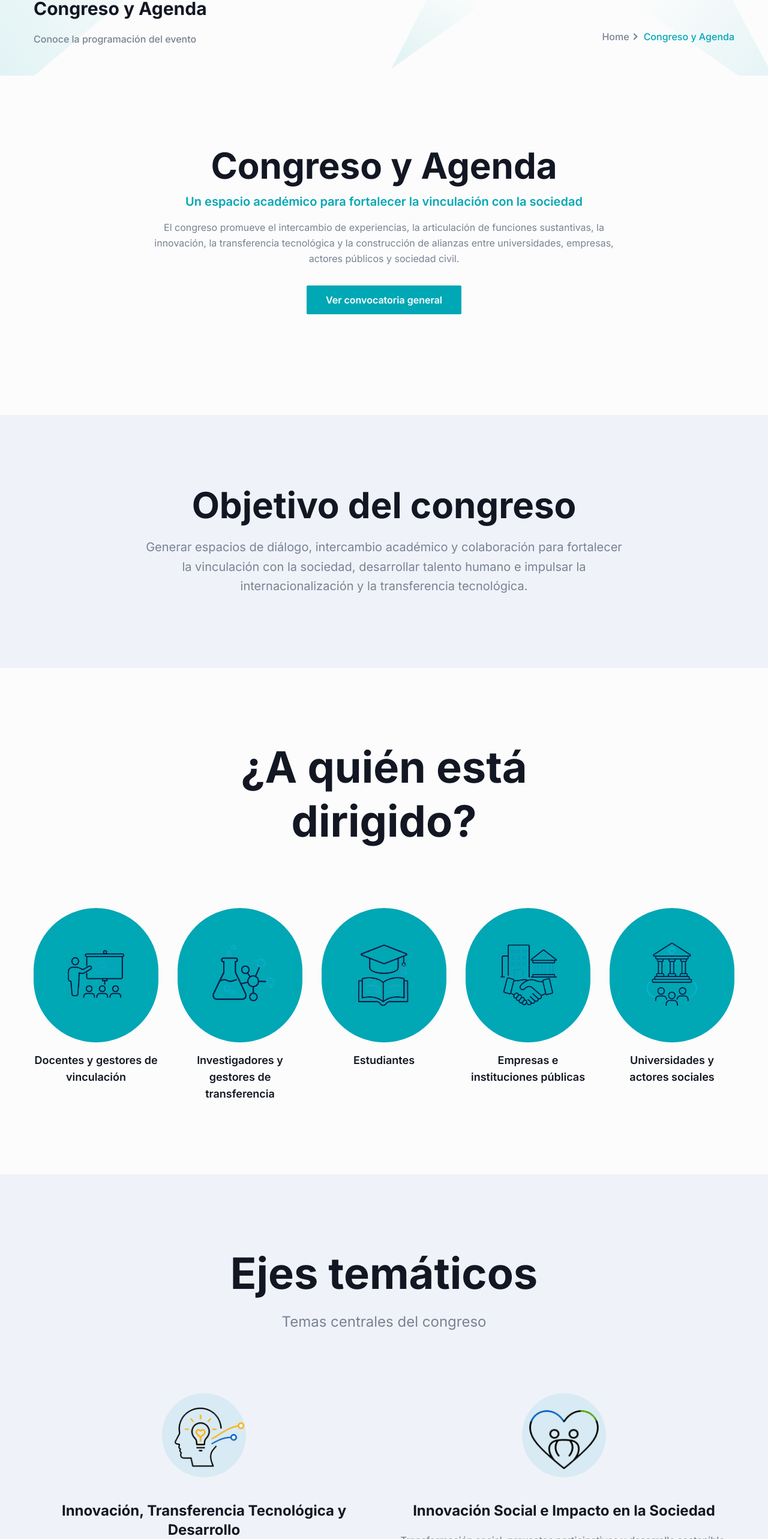
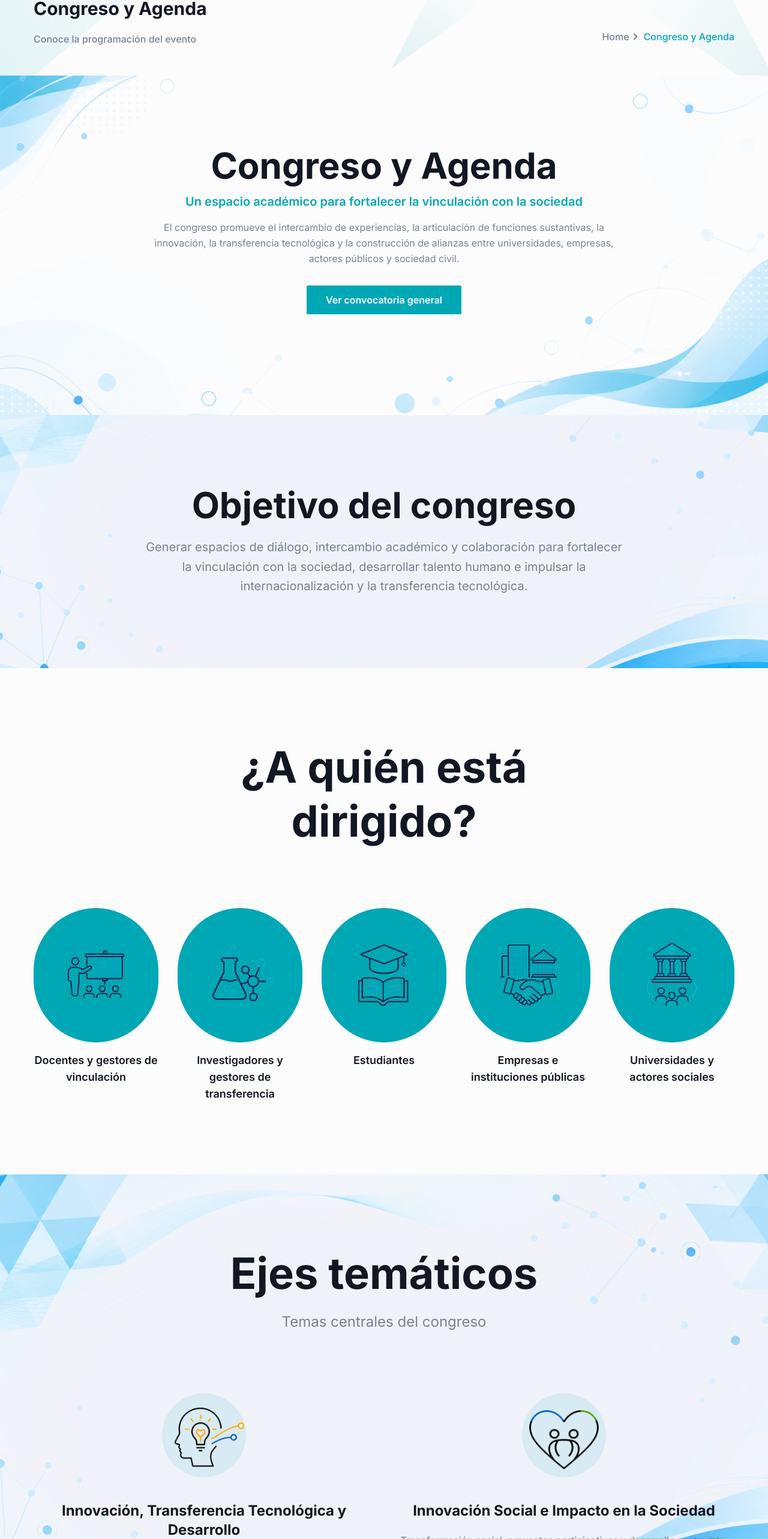
Before and after one commit to a-sebs/CongresoInternacionalDeVinculacionConLaSociedad, a Next.js app: page /agenda in a window 1280 px wide. Shown: the part 140-2706 px from the top of the page at 60% size. Built offline with nearby package versions, Linux system fonts and the light colour scheme.

Commit message:
Background added

```diff
--- a/src/app/agenda/page.tsx
+++ b/src/app/agenda/page.tsx
@@ -117,7 +117,15 @@ const CongresosAgendaPage = () => {
       <Breadcrumb pageName="Congreso y Agenda" description="Conoce la programación del evento" />
 
       {/* Bloque 1: Presentación */}
-      <section className="py-16 md:py-[120px]">
+      <section
+        className="py-16 md:py-[120px]"
+        style={{
+          backgroundImage: "url('/images/hero/background_portal_transparente_2.png')",
+          backgroundSize: "cover",
+          backgroundPosition: "center",
+          backgroundAttachment: "fixed"
+        }}
+      >
         <div className="container">
           <div className="mx-auto mb-12 max-w-[800px] text-center">
             <h1 className="mb-4 text-4xl font-bold text-black sm:text-5xl md:text-6xl">
@@ -142,7 +150,15 @@ const CongresosAgendaPage = () => {
       </section>
 
       {/* Bloque 2: Objetivo */}
-      <section className="bg-gray-light py-16 md:py-[120px]">
+      <section
+        className="bg-gray-light py-16 md:py-[120px]"
+        style={{
+          backgroundImage: "url('/images/hero/background_portal_transparente_1.png')",
+          backgroundSize: "cover",
+          backgroundPosition: "center",
+          backgroundAttachment: "fixed"
+        }}
+      >
         <div className="container">
           <div className="mx-auto max-w-[800px]">
             <h2 className="mb-6 text-center text-4xl font-bold text-black sm:text-5xl md:text-6xl">
@@ -189,7 +205,15 @@ const CongresosAgendaPage = () => {
       </section>
 
       {/* Bloque 4: Ejes temáticos */}
-      <section className="bg-gray-light py-16 md:py-[120px]">
+      <section
+        className="bg-gray-light py-16 md:py-[120px]"
+        style={{
+          backgroundImage: "url('/images/hero/background_portal_transparente_1.png')",
+          backgroundSize: "cover",
+          backgroundPosition: "center",
+          backgroundAttachment: "fixed"
+        }}
+      >
         <div className="container">
           <SectionTitle
             title="Ejes temáticos"
@@ -267,7 +291,15 @@ const CongresosAgendaPage = () => {
       </section>
 
       {/* Bloque 8: Ponentes */}
-      <section className="bg-gray-light py-16 md:py-[120px]">
+      <section
+        className="bg-gray-light py-16 md:py-[120px]"
+        style={{
+          backgroundImage: "url('/images/hero/background_portal_transparente_1.png')",
+          backgroundSize: "cover",
+          backgroundPosition: "center",
+          backgroundAttachment: "fixed"
+        }}
+      >
         <div className="container">
           <div className="mx-auto max-w-[800px] text-center">
             <h2 className="mb-2 text-4xl font-bold text-black sm:text-5xl md:text-6xl">
--- a/src/app/participa/page.tsx
+++ b/src/app/participa/page.tsx
@@ -21,7 +21,15 @@ const ParticipaPage = () => {
       <Breadcrumb pageName="Participa" description="Explora las diferentes formas de participar en Conexión 2026" />
 
       {/* Bloque 1: Introducción */}
-      <section className="py-16 md:py-[120px]">
+      <section
+        className="py-16 md:py-[120px]"
+        style={{
+          backgroundImage: "url('/images/hero/background_portal_transparente_2.png')",
+          backgroundSize: "cover",
+          backgroundPosition: "center",
+          backgroundAttachment: "fixed"
+        }}
+      >
         <div className="container">
           <div className="mx-auto mb-12 max-w-[800px] text-center">
             <h1 className="mb-4 text-4xl font-bold text-black sm:text-5xl md:text-6xl">
@@ -39,7 +47,15 @@ const ParticipaPage = () => {
       </section>
 
       {/* Bloque 2: Inscripción general */}
-      <section className="bg-gray-light py-16 md:py-[120px]">
+      <section
+        className="bg-gray-light py-16 md:py-[120px]"
+        style={{
+          backgroundImage: "url('/images/hero/background_portal_transparente_2.png')",
+          backgroundSize: "cover",
+          backgroundPosition: "center",
+          backgroundAttachment: "fixed"
+        }}
+      >
         <div className="container">
           <div className="mx-auto max-w-[700px]">
             <div className="mb-8 text-center">
--- a/src/components/About/AboutSectionOne.tsx
+++ b/src/components/About/AboutSectionOne.tsx
@@ -6,6 +6,12 @@ const AboutSectionOne = () => {
     <section
       id="about"
       className="relative bg-gray-light py-16 md:py-[120px]"
+      style={{
+        backgroundImage: "url('/images/hero/background_portal_transparente_2.png')",
+        backgroundSize: "cover",
+        backgroundPosition: "center",
+        backgroundAttachment: "fixed"
+      }}
     >
       <div className="container relative z-10">
         <div className="mx-auto max-w-[800px] text-center">
--- a/src/components/About/AboutSectionTwo.tsx
+++ b/src/components/About/AboutSectionTwo.tsx
@@ -3,7 +3,15 @@ import SectionTitle from "../Common/SectionTitle";
 
 const AboutSectionTwo = () => {
   return (
-    <section className="py-16 md:py-20 lg:py-28">
+    <section
+      className="py-16 md:py-20 lg:py-28"
+      style={{
+        backgroundImage: "url('/images/hero/background_portal_transparente_1.png')",
+        backgroundSize: "cover",
+        backgroundPosition: "center",
+        backgroundAttachment: "fixed"
+      }}
+    >
       <div className="container">
         <SectionTitle
           title="Ejes Temáticos del Congreso"
--- a/src/components/Contact/index.tsx
+++ b/src/components/Contact/index.tsx
@@ -2,7 +2,16 @@ import NewsLatterBox from "./NewsLatterBox";
 
 const Contact = () => {
   return (
-    <section id="contact" className="overflow-hidden py-16 md:py-20 lg:py-28">
+    <section
+      id="contact"
+      className="overflow-hidden py-16 md:py-20 lg:py-28"
+      style={{
+        backgroundImage: "url('/images/hero/background_portal_transparente_2.png')",
+        backgroundSize: "cover",
+        backgroundPosition: "center",
+        backgroundAttachment: "fixed"
+      }}
+    >
       <div className="container">
         <div className="-mx-4 flex flex-wrap">
           <div className="w-full px-4 lg:w-7/12 xl:w-8/12">
--- a/src/components/FairAndNetworking/index.tsx
+++ b/src/components/FairAndNetworking/index.tsx
@@ -2,7 +2,16 @@ import SectionTitle from "../Common/SectionTitle";
 
 const FairAndNetworking = () => {
   return (
-    <section id="fair" className="py-16 md:py-20 lg:py-28">
+    <section
+      id="fair"
+      className="py-16 md:py-20 lg:py-28"
+      style={{
+        backgroundImage: "url('/images/hero/background_portal_transparente_2.png')",
+        backgroundSize: "cover",
+        backgroundPosition: "center",
+        backgroundAttachment: "fixed"
+      }}
+    >
       <div className="container">
         <SectionTitle
           title="Espacios Especiales"
--- a/src/components/Hero/index.tsx
+++ b/src/components/Hero/index.tsx
@@ -27,9 +27,6 @@ const Hero = () => {
       {/* Sección de botones CTA */}
       <section
         className="relative bg-white py-32 md:py-48 bg-center bg-no-repeat bg-cover"
-        style={{
-          backgroundImage: 'url(/images/hero/background_portal_transparente_2.png)',
-        }}
       >
         <div className="container relative z-10">
           <div className="flex flex-col items-center justify-center gap-4 sm:flex-row sm:gap-8">
```
